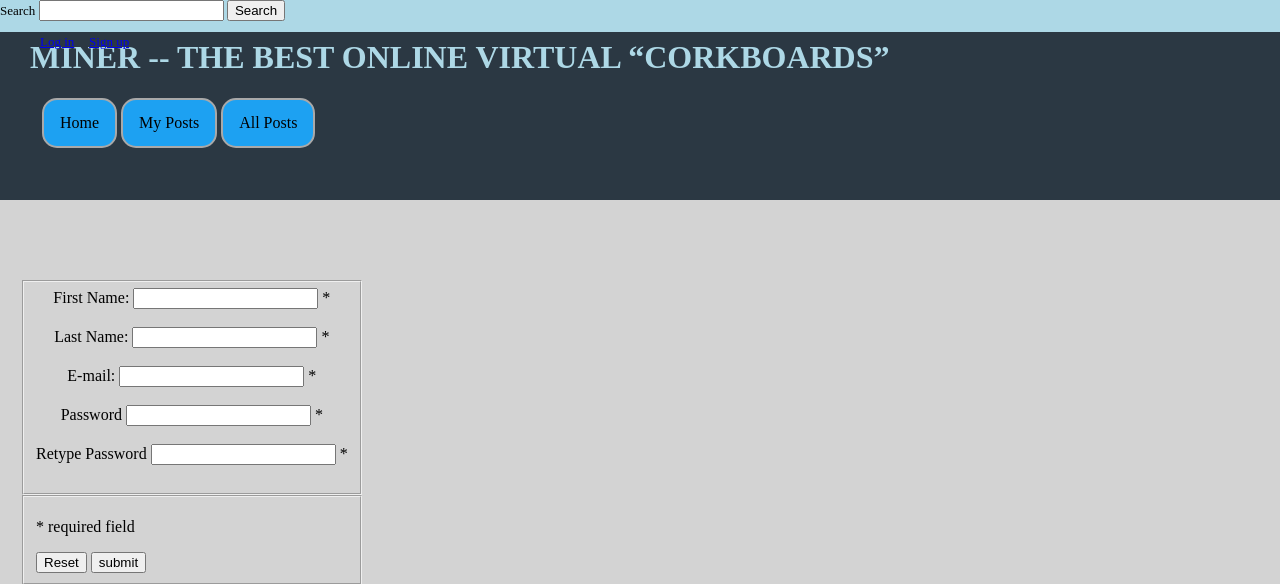
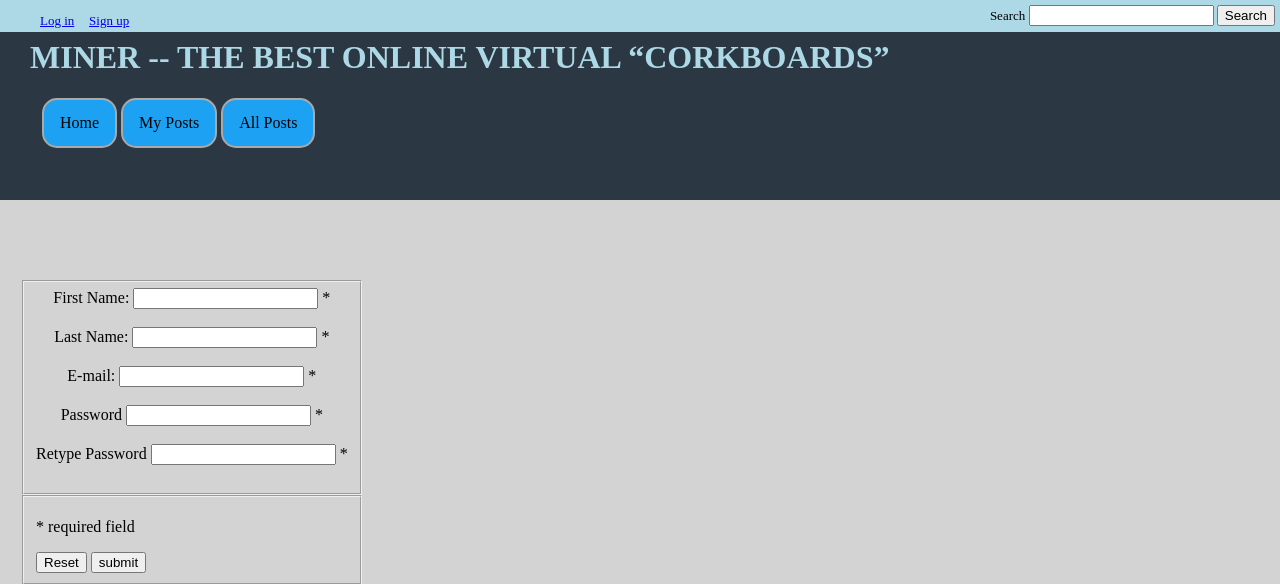
Before and after one commit to JaredLincenberg/CSCI445FinalProject, a PHP site: page /signup.php in a window 1280 px wide. Shown: the top 584 px of the page. Run offline with PHP 8.4, Linux system fonts and the light colour scheme.

Commit message:
Added readme.txt

```diff
--- a/header.css
+++ b/header.css
@@ -45,7 +45,9 @@ ul li{
 
 /* Search Bar Navigation*/
 #searchform{
+  float: right;
 	display: inline;
+  margin-top: 5px;
 	margin-right: 5px;
 }
 
@@ -145,6 +147,7 @@ nav a:hover, .dropdown:hover .dropbtn {
   display: block;
 }
 
+
 /* Log In Style */
 form#log-in{
   display: block;
```
Also changed, not shown: README.txt (added).
